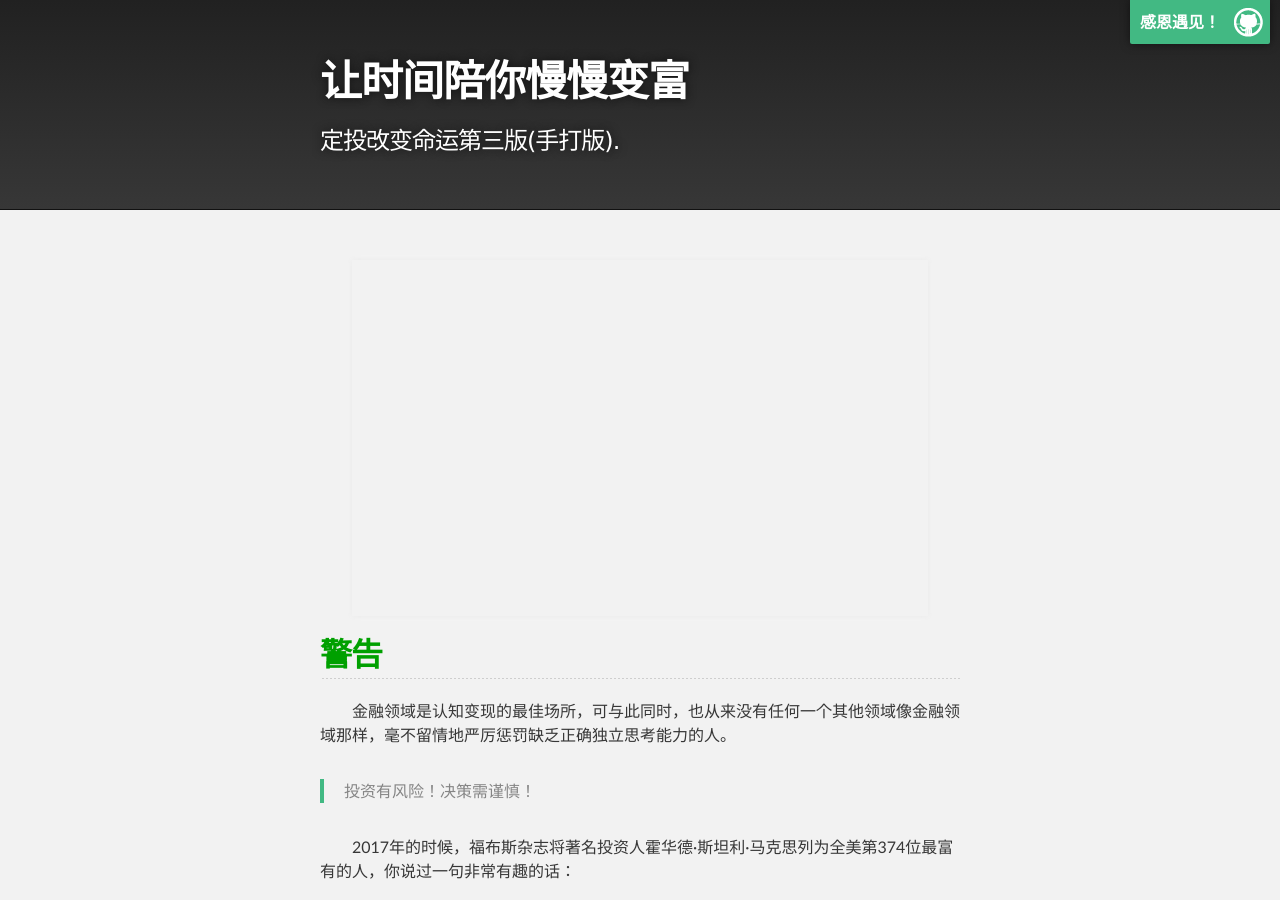
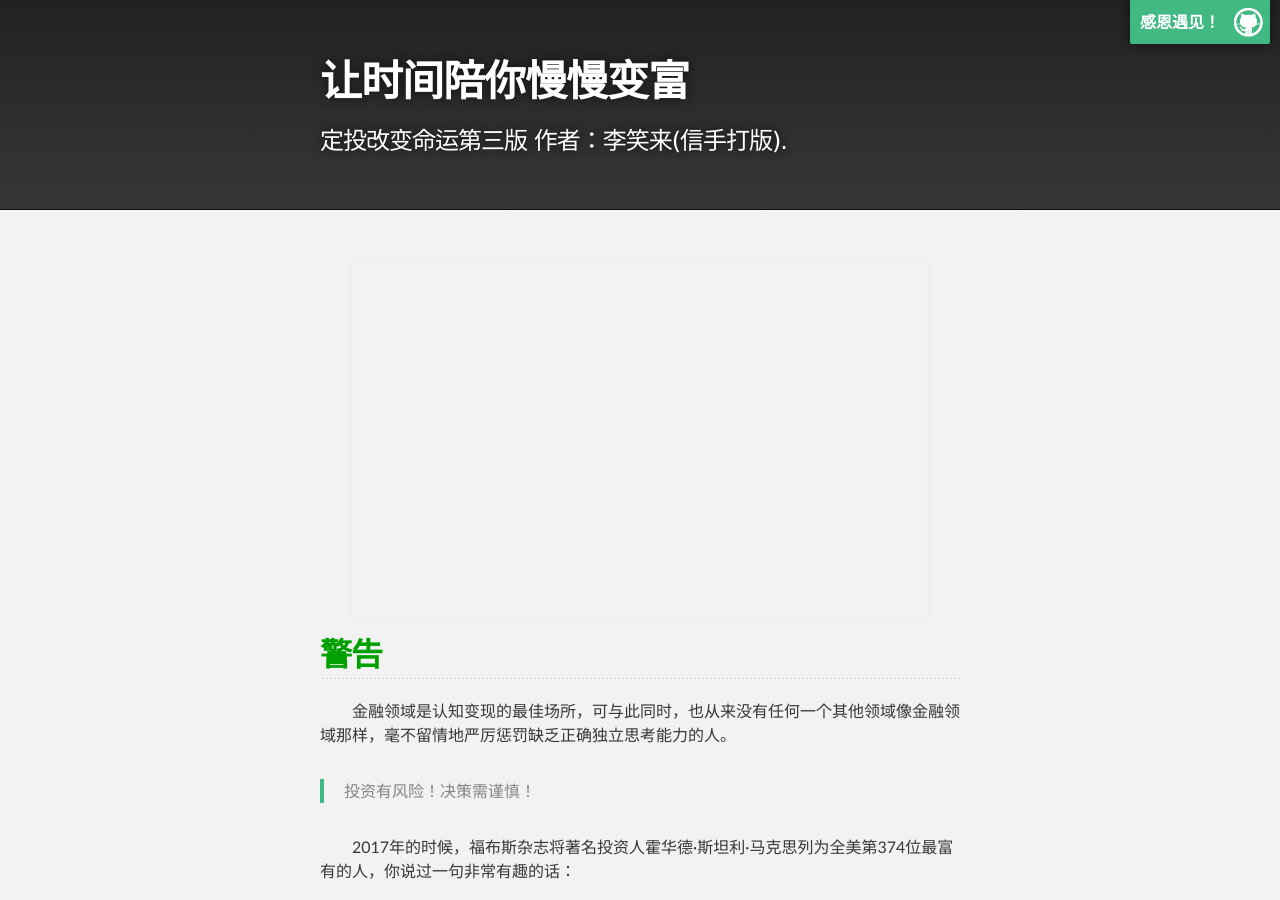
Before and after one commit to liangxincn/-, a Jekyll site: the page built from index.md, in a window 1280 px wide and 900 px high. Built offline with Jekyll 4.4.1, drawn with Linux system fonts in a browser that asks for light colours; our own code applies the rules of GitHub Pages for plain Markdown files.

Commit message:
Update _config.yml

```diff
--- a/_config.yml
+++ b/_config.yml
@@ -1,5 +1,5 @@
 title: 让时间陪你慢慢变富
-description: 定投改变命运第三版(手打版).
+description: 定投改变命运第三版 作者：李笑来(信手打版).
 show_downloads: true
 google_analytics:
 theme: jekyll-theme-slate
```
